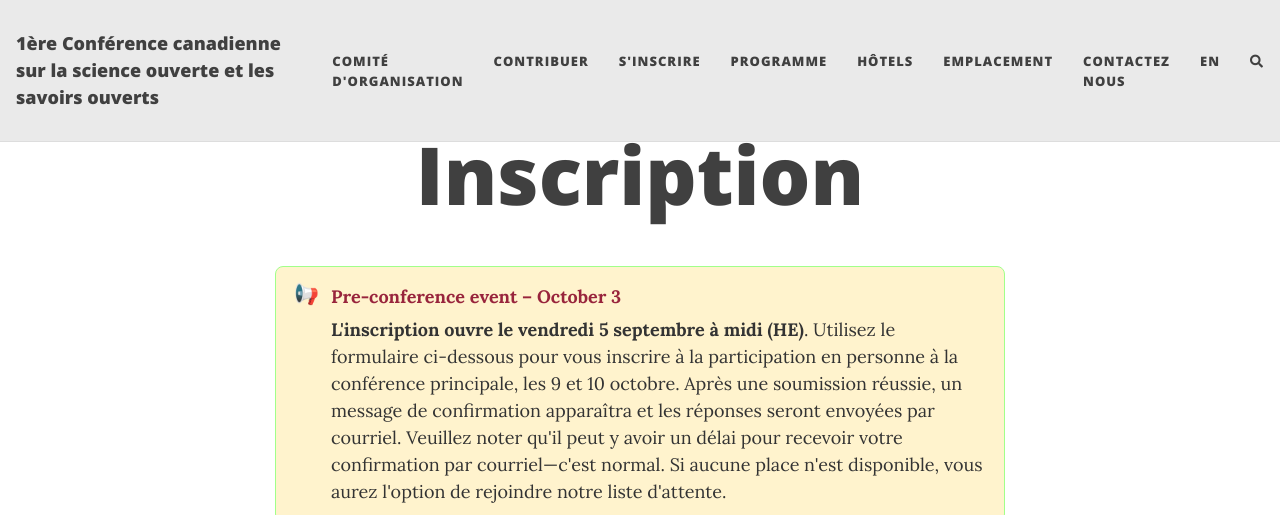
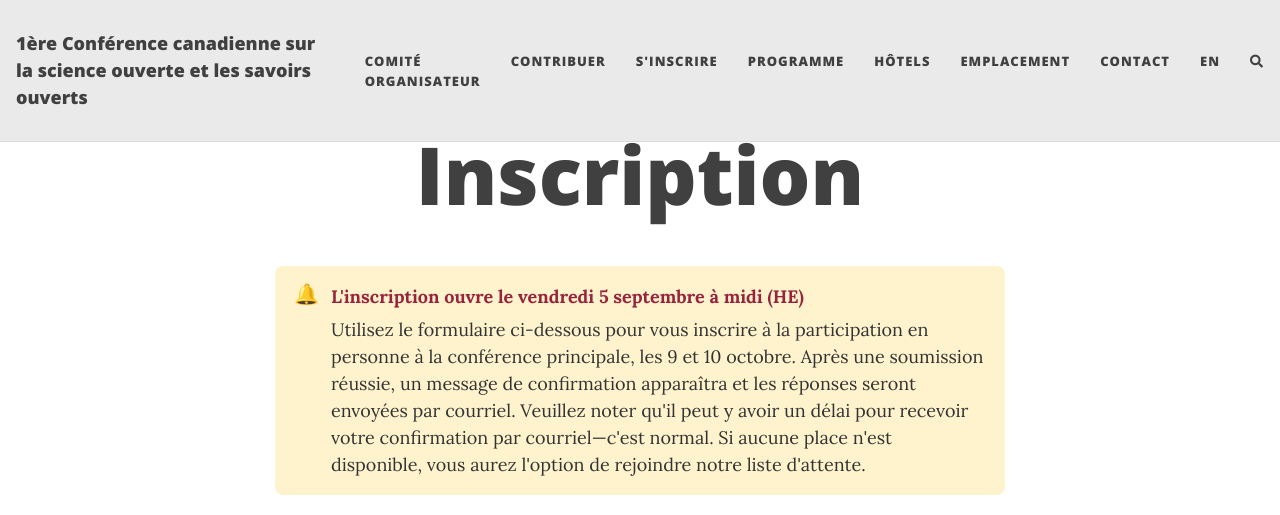
Before and after one commit to oscanada/oscanada.github.io, a Jekyll site: the page built from fr/registration.html, in a window 1280 px wide and 1400 px high. Shown: the top 515 px of the window. Built offline with Jekyll 4.4.1, drawn with Linux system fonts in a browser that asks for light colours; nearby versions of some CDN libraries; comment, search, counter and statistics services are not loaded; grey boxes are pictures that could not be loaded.

Commit message:
Update navbar

```diff
--- a/_data/navigation.yml
+++ b/_data/navigation.yml
@@ -12,12 +12,12 @@ en:
     url: /en/hotels
   - title: Venue
     url: https://www.concordia.ca/hospitality/hospitality-venues/concordia-conference-centre.html
-  - title: Contact us
+  - title: Contact
     url: mailto:open.scholarship@concordia.ca
 
 # L'ordre des titres est important pour assurer la traduction correcte de la barre de navigation.
 fr:
-  - title: Comité d'organisation
+  - title: Comité organisateur
     url: /fr/comite-organisation
   - title: Contribuer
     url: /fr/appel-aux-contributions
@@ -29,5 +29,5 @@ fr:
     url: /fr/hotels
   - title: Emplacement
     url: https://www.concordia.ca/fr/hospitalite/salles/centre-de-conference.html
-  - title: Contactez nous
+  - title: Contact
     url: mailto:open.scholarship@concordia.ca
--- a/fr/registration.html
+++ b/fr/registration.html
@@ -11,7 +11,7 @@ slug: registration
   .callout {
     display: flex; gap: 12px; align-items: flex-start;
     margin: 20px 0; padding: 16px 18px; border-radius: 8px;
-    border: 1px solid #a1ff8a; background: #fff3cd;
+    border: 1px solid #fff3cd; background: #fff3cd;
     font: inherit; color: #333; line-height: 1.5;
   }
   .callout__icon { font-size: 1.25rem; line-height: 1.1; }
@@ -20,11 +20,11 @@ slug: registration
 </style>
 
 <div class="callout">
-  <div class="callout__icon">📢</div>
+  <div class="callout__icon">🔔</div>
   <div>
-    <p class="callout__title">Pre-conference event – October 3</p>
+    <p class="callout__title">L'inscription ouvre le vendredi 5 septembre à midi (HE)</p>
     <p class="callout__body">
-      <strong>L'inscription ouvre le vendredi 5 septembre à midi (HE)</strong>. Utilisez le formulaire ci-dessous pour vous inscrire à la participation en personne à la conférence principale, les 9 et 10 octobre. Après une soumission réussie, un message de confirmation apparaîtra et les réponses seront envoyées par courriel. Veuillez noter qu'il peut y avoir un délai pour recevoir votre confirmation par courriel—c'est normal. Si aucune place n'est disponible, vous aurez l'option de rejoindre notre liste d'attente.
+      Utilisez le formulaire ci-dessous pour vous inscrire à la participation en personne à la conférence principale, les 9 et 10 octobre. Après une soumission réussie, un message de confirmation apparaîtra et les réponses seront envoyées par courriel. Veuillez noter qu'il peut y avoir un délai pour recevoir votre confirmation par courriel—c'est normal. Si aucune place n'est disponible, vous aurez l'option de rejoindre notre liste d'attente.
     </p>
   </div>
 </div>
```
Also changed, not shown: en/registration.html (+4 -4 lines).
